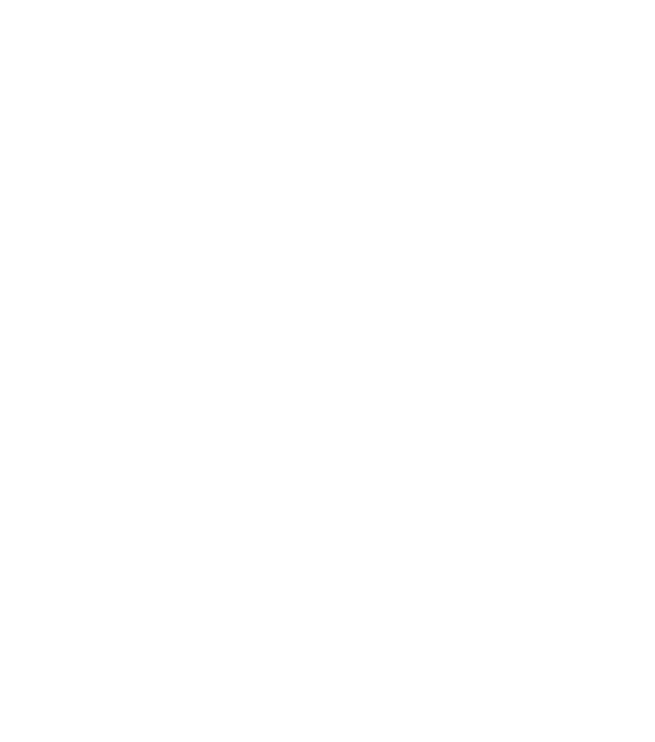
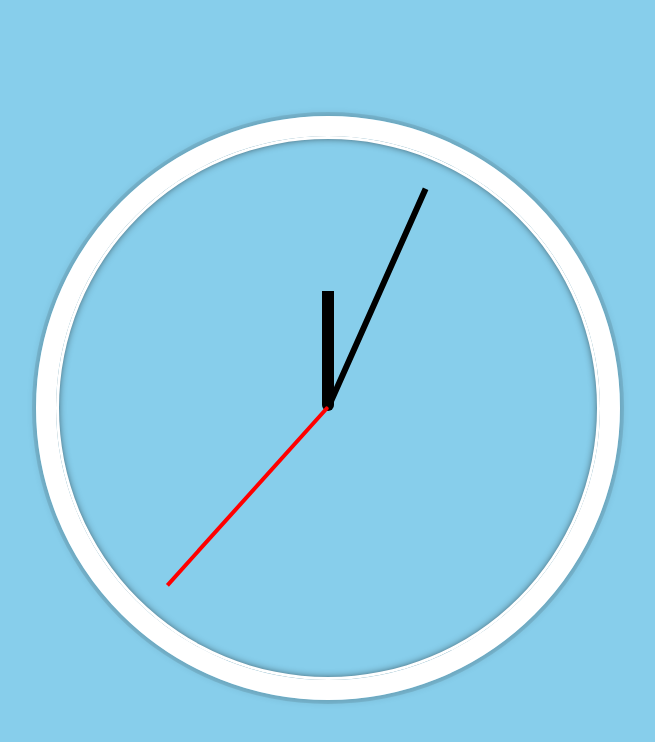
Before and after one commit to matteocuoco/clock, a plain HTML site: page index.html in a window 1280 px wide. Shown: the whole page, without its empty margins (312-967 px from the left). Drawn offline with Linux system fonts and the light colour scheme.

Commit message:
Final with size

```diff
--- a/index.html
+++ b/index.html
@@ -4,9 +4,56 @@
     <meta charset="UTF-8">
     <meta name="viewport" content="width=device-width, initial-scale=1.0">
     <meta http-equiv="X-UA-Compatible" content="ie=edge">
-    <title>Document</title>
+    <link rel="stylesheet" href="style.css">
+    <title>JS Clock</title>
 </head>
 <body>
 
+    <div class="clock">
+        <div class="clock-face">
+            <div class="hand hour-hand"></div>
+            <div class="hand min-hand"></div>
+            <div class="hand second-hand"></div>
+        </div>
+    </div>
+
+    <audio src="click.mp3"></audio>
+
+    <!-- Javascript -->
+    <script>
+
+        const promise = document.querySelector('audio').play();
+        if (promise !== undefined) {
+            promise.then(_ => {
+
+            }).catch(error => {
+
+            });
+        };
+
+        const secondHand = document.querySelector('.second-hand');
+        const minHand = document.querySelector('.min-hand');
+        const hourHand = document.querySelector('.hour-hand');
+
+        function setDate() {
+            const now = new Date();
+
+            const second = now.getSeconds();
+            const secondDegrees = second*360/60 + 90;
+            secondHand.style.transform = `rotate(${secondDegrees}deg)`;
+
+            const min = now.getMinutes();
+            const minDegrees = min*360/60 + 90;
+            minHand.style.transform = `rotate(${minDegrees}deg)`;
+
+            const hour = now.getHours();
+            const hourDegrees = hour*360/12 + 90;
+            hourHand.style.transform = `rotate(${hourDegrees}deg)`;
+        }
+
+        setInterval(setDate, 1000);
+
+    </script>
+
 </body>
 </html>
--- /dev/null
+++ b/style.css
@@ -0,0 +1,58 @@
+html {
+    background-color: skyblue;
+    text-align: center;
+}
+
+body {
+    font-size: 2rem;
+    display: flex;
+    flex: 1;
+    min-height: 100vh;
+    align-items: center;
+}
+
+.clock {
+    width: 30rem;
+    height: 30rem;
+    border: 20px solid white;
+    border-radius: 50%;
+    margin: 50px auto;
+    position: relative;
+    padding: 2rem;
+    box-shadow:
+        0 0 0px 4px rgba(0,0,0,0.1),
+        inset 0 0 0 3px white,
+        inset 0 0 10px black,
+        0 0 10px rgba(0,0,0,0.2);
+}
+
+.clock-face {
+    position: relative;
+    width: 100%;
+    height: 100%;
+    transform: translateY(-3px);
+}
+
+.hand {
+    width: 50%;
+    height: 6px;
+    background: black;
+    position: absolute;
+    right: 50%;
+    top: 50%;
+    transform-origin: 100%;
+    transform: rotate(90deg);
+    transition: all 0.05s;
+    transition-timing-function: cubic-bezier(0.3, 0.46, 0.43, 1.49);
+    border-radius: 0px 10px 10px 0px;
+}
+
+.hour-hand {
+    height: 12px;
+    width: 25%;
+}
+
+.second-hand {
+    background-color: red;
+    height: 4px;
+}
```
Also changed, not shown: 1 other file.
